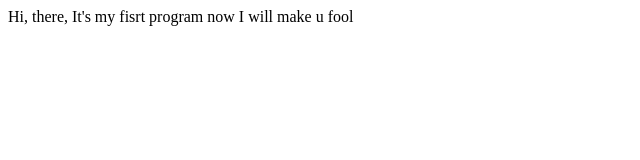
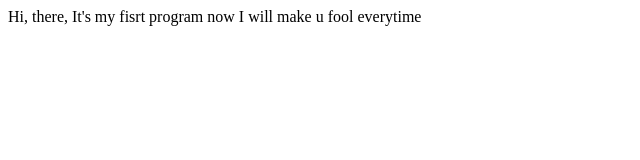
Before and after one commit to antariksha-consultancy/Test, a plain HTML site: page hello.html in a window 1280 px wide. Shown: the full height of the page, 0-640 px from the left. Drawn offline with Linux system fonts and the light colour scheme.

Commit message:
Update hello.html

```diff
--- a/hello.html
+++ b/hello.html
@@ -7,7 +7,7 @@
 
 </head>
     <body>
-        Hi, there, It's my fisrt program now I will make u fool
+        Hi, there, It's my fisrt program now I will make u fool everytime
     </body>
 
     </html>
```
